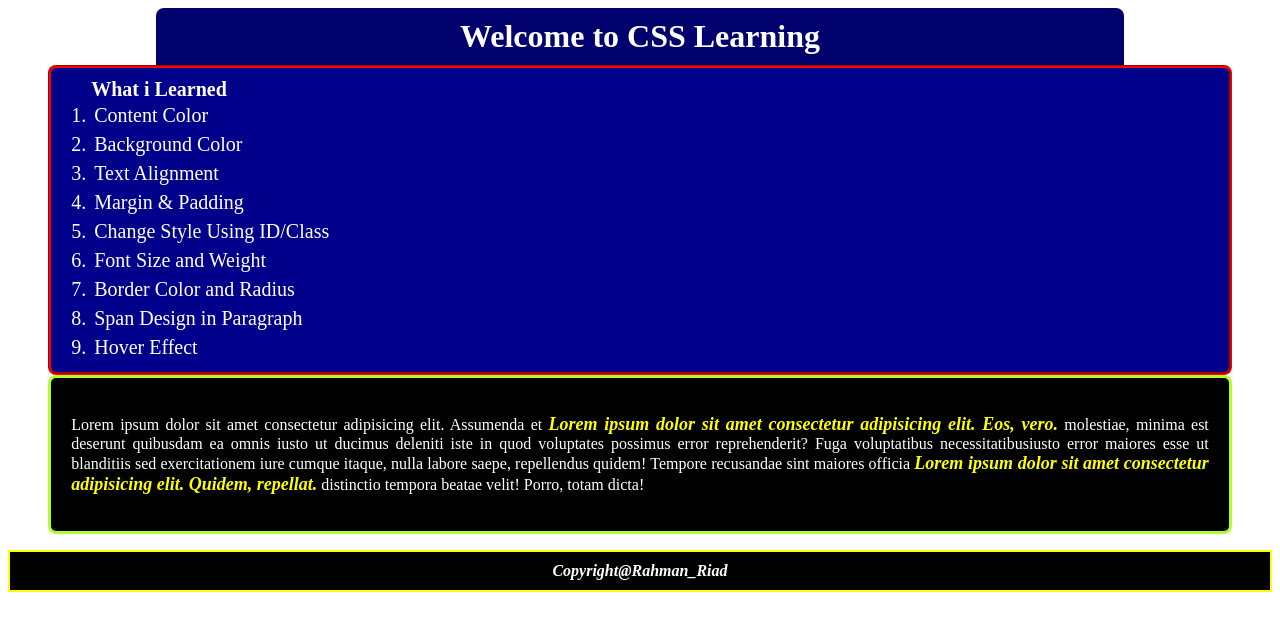
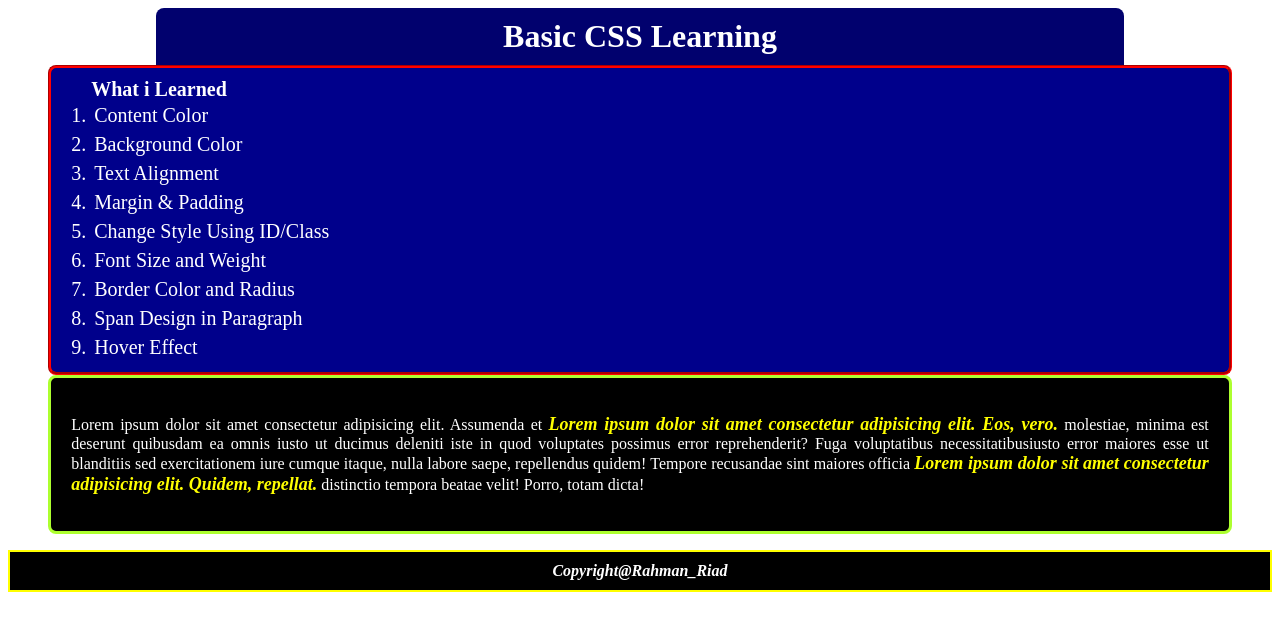
Before and after one commit to abdur-rahman-riad/Basic-CSS, a plain HTML site: page Basic CSS.html in a window 1280 px wide. Drawn offline with Linux system fonts and the light colour scheme.

Commit message:
Title Change

```diff
--- a/Basic CSS.html
+++ b/Basic CSS.html
@@ -71,7 +71,7 @@
 </head>
 <body>
 
-    <h1>Welcome to CSS Learning</h1>
+    <h1>Basic CSS Learning</h1>
 
 
     <ol>
```
